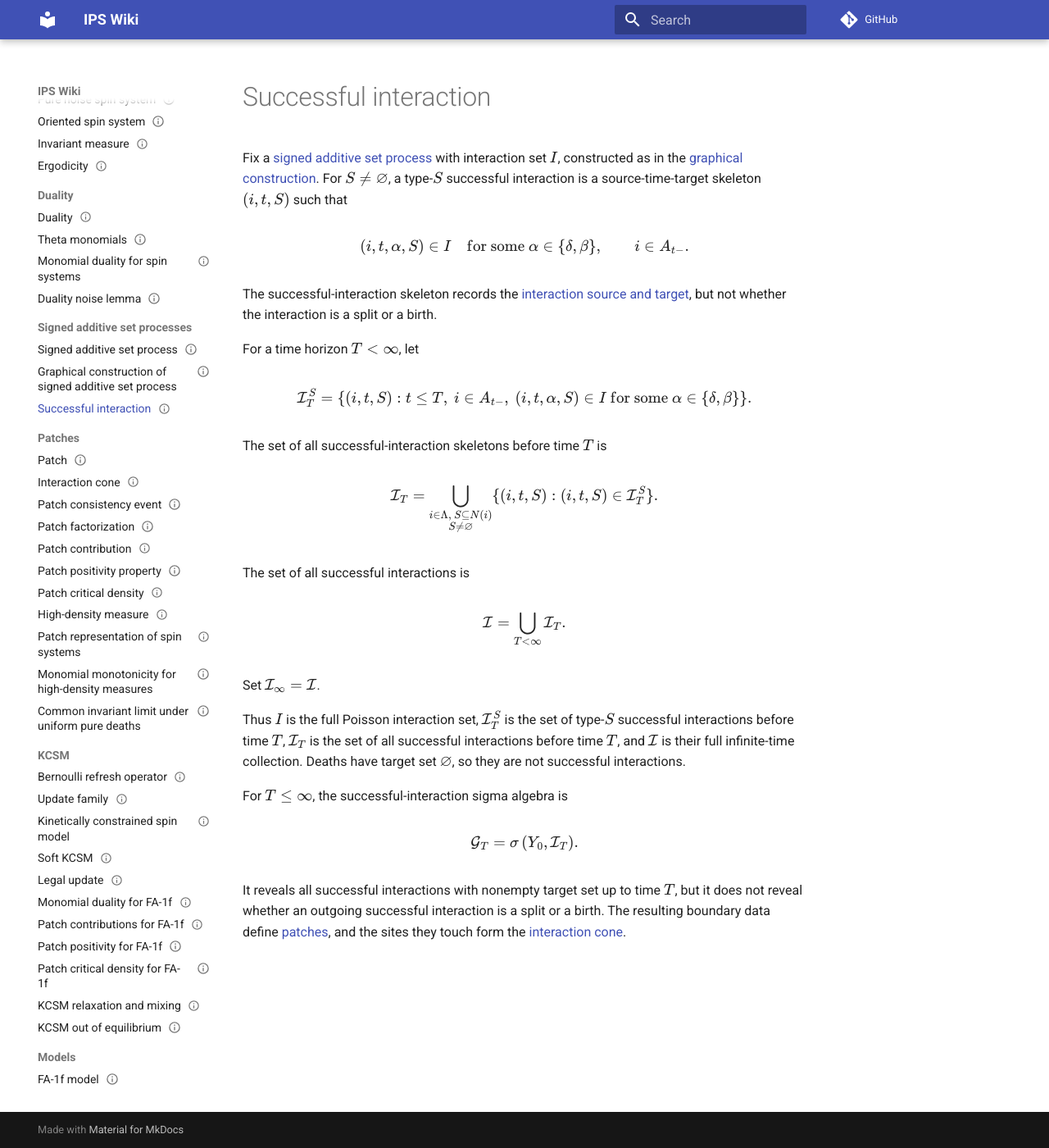
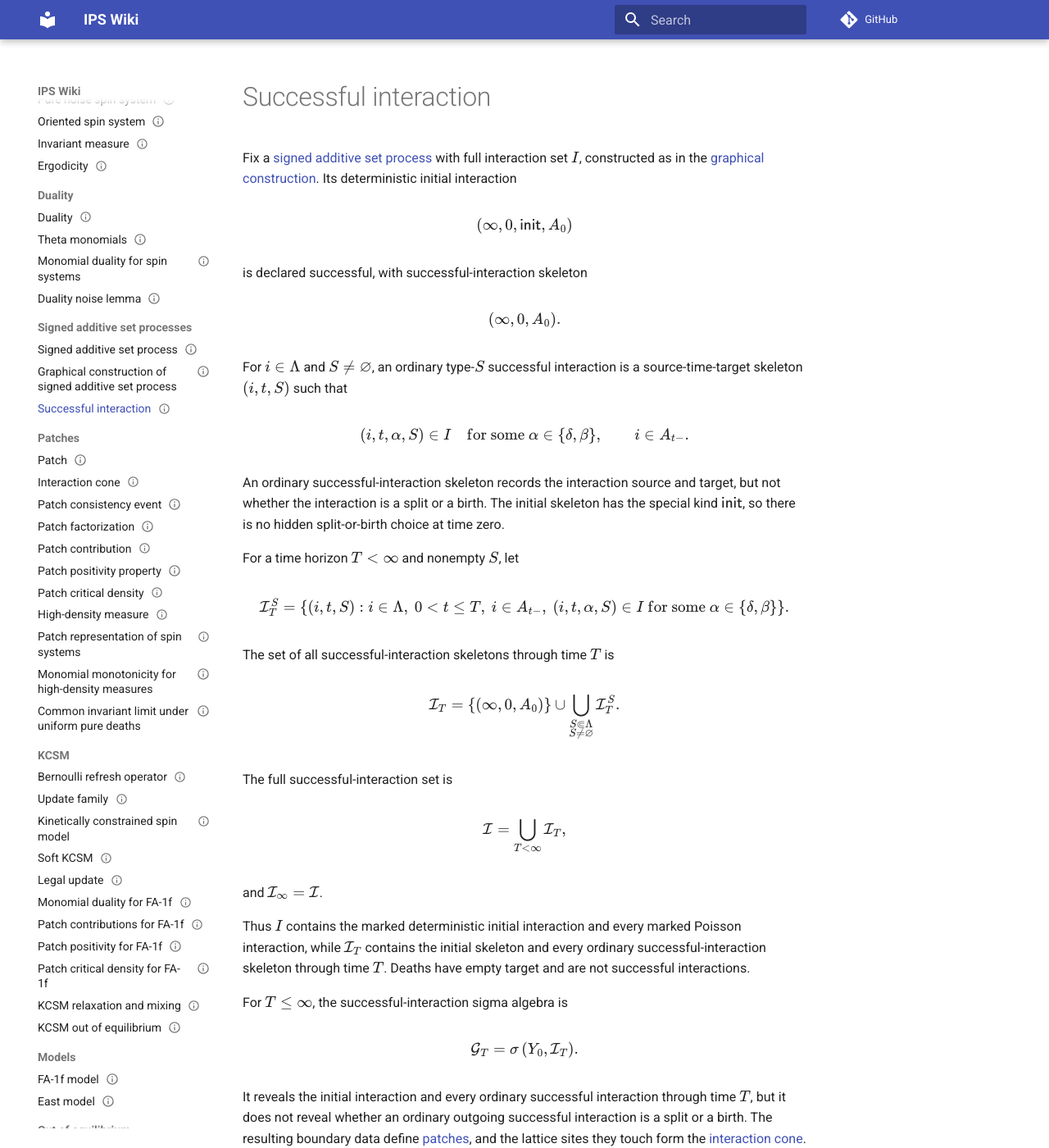
Before and after one commit to maciejgluchowski86-beep/ips-wiki, an MkDocs documentation site: the page built from docs/entries/successful-interaction.md, in a window 1280 px wide and 1400 px high. Shown: the whole window at 82% size. Built offline with MkDocs 1.6.1 and Material for MkDocs 9.7.7, drawn with Linux system fonts in a browser that asks for light colours; comment, search, counter and statistics services are not loaded.

Commit message:
Include the initial skeleton among successful interactions

```diff
--- a/docs/entries/successful-interaction.md
+++ b/docs/entries/successful-interaction.md
@@ -9,45 +9,66 @@ tags:
 
 # Successful interaction
 
-Fix a [signed additive set process](signed-additive-set-process.md) with interaction set \(I\), constructed as in the [graphical construction](graphical-construction-of-signed-additive-set-process.md). For \(S\ne\vn\), a type-\(S\) successful interaction is a source-time-target skeleton \((i,t,S)\) such that
+Fix a [signed additive set process](signed-additive-set-process.md) with full interaction set \(I\), constructed as in the [graphical construction](graphical-construction-of-signed-additive-set-process.md). Its deterministic initial interaction
+
+$$
+(\infty,0,\mathsf{init},A_0)
+$$
+
+is declared successful, with successful-interaction skeleton
+
+$$
+(\infty,0,A_0).
+$$
+
+For \(i\in\Lambda\) and \(S\ne\vn\), an ordinary type-\(S\) successful interaction is a source-time-target skeleton \((i,t,S)\) such that
 
 $$
 (i,t,\alpha,S)\in I
 \quad\text{for some }\alpha\in\{\delta,\beta\},
 \qquad
- i\in A_{t-}.
+i\in A_{t-}.
 $$
 
-The successful-interaction skeleton records the [interaction source and target](graphical-construction-of-signed-additive-set-process.md#poisson-interaction-sets), but not whether the interaction is a split or a birth.
+An ordinary successful-interaction skeleton records the interaction source and target, but not whether the interaction is a split or a birth. The initial skeleton has the special kind \(\mathsf{init}\), so there is no hidden split-or-birth choice at time zero.
 
-For a time horizon \(T<\infty\), let
+For a time horizon \(T<\infty\) and nonempty \(S\), let
 
 $$
 \mathcal I_T^S
 =
-\{(i,t,S):t\le T,\ i\in A_{t-},\ (i,t,\alpha,S)\in I\text{ for some }\alpha\in\{\delta,\beta\}\}.
+\left\{
+(i,t,S):
+i\in\Lambda,
+\ 0<t\le T,
+\ i\in A_{t-},
+\ (i,t,\alpha,S)\in I
+\text{ for some }\alpha\in\{\delta,\beta\}
+\right\}.
 $$
 
-The set of all successful-interaction skeletons before time \(T\) is
+The set of all successful-interaction skeletons through time \(T\) is
 
 $$
 \mathcal I_T
 =
-\bigcup_{\substack{i\in\Lambda,\ S\subseteq N(i)\\ S\ne\vn}}
-\{(i,t,S):(i,t,S)\in\mathcal I_T^S\}.
+\{(\infty,0,A_0)\}
+\cup
+\bigcup_{\substack{S\Subset\Lambda\\S\ne\vn}}
+\mathcal I_T^S.
 $$
 
-The set of all successful interactions is
+The full successful-interaction set is
 
 $$
 \mathcal I
 =
-\bigcup_{T<\infty}\mathcal I_T.
+\bigcup_{T<\infty}\mathcal I_T,
 $$
 
-Set \(\mathcal I_\infty=\mathcal I\).
+and \(\mathcal I_\infty=\mathcal I\).
 
-Thus \(I\) is the full Poisson interaction set, \(\mathcal I_T^S\) is the set of type-\(S\) successful interactions before time \(T\), \(\mathcal I_T\) is the set of all successful interactions before time \(T\), and \(\mathcal I\) is their full infinite-time collection. Deaths have target set \(\vn\), so they are not successful interactions.
+Thus \(I\) contains the marked deterministic initial interaction and every marked Poisson interaction, while \(\mathcal I_T\) contains the initial skeleton and every ordinary successful-interaction skeleton through time \(T\). Deaths have empty target and are not successful interactions.
 
 For \(T\le\infty\), the successful-interaction sigma algebra is
 
@@ -57,4 +78,4 @@ $$
 \sigma\left(Y_0,\mathcal I_T\right).
 $$
 
-It reveals all successful interactions with nonempty target set up to time \(T\), but it does not reveal whether an outgoing successful interaction is a split or a birth. The resulting boundary data define [patches](patch.md), and the sites they touch form the [interaction cone](interaction-cone.md).
+It reveals the initial interaction and every ordinary successful interaction through time \(T\), but it does not reveal whether an ordinary outgoing successful interaction is a split or a birth. The resulting boundary data define [patches](patch.md), and the lattice sites they touch form the [interaction cone](interaction-cone.md).
```
